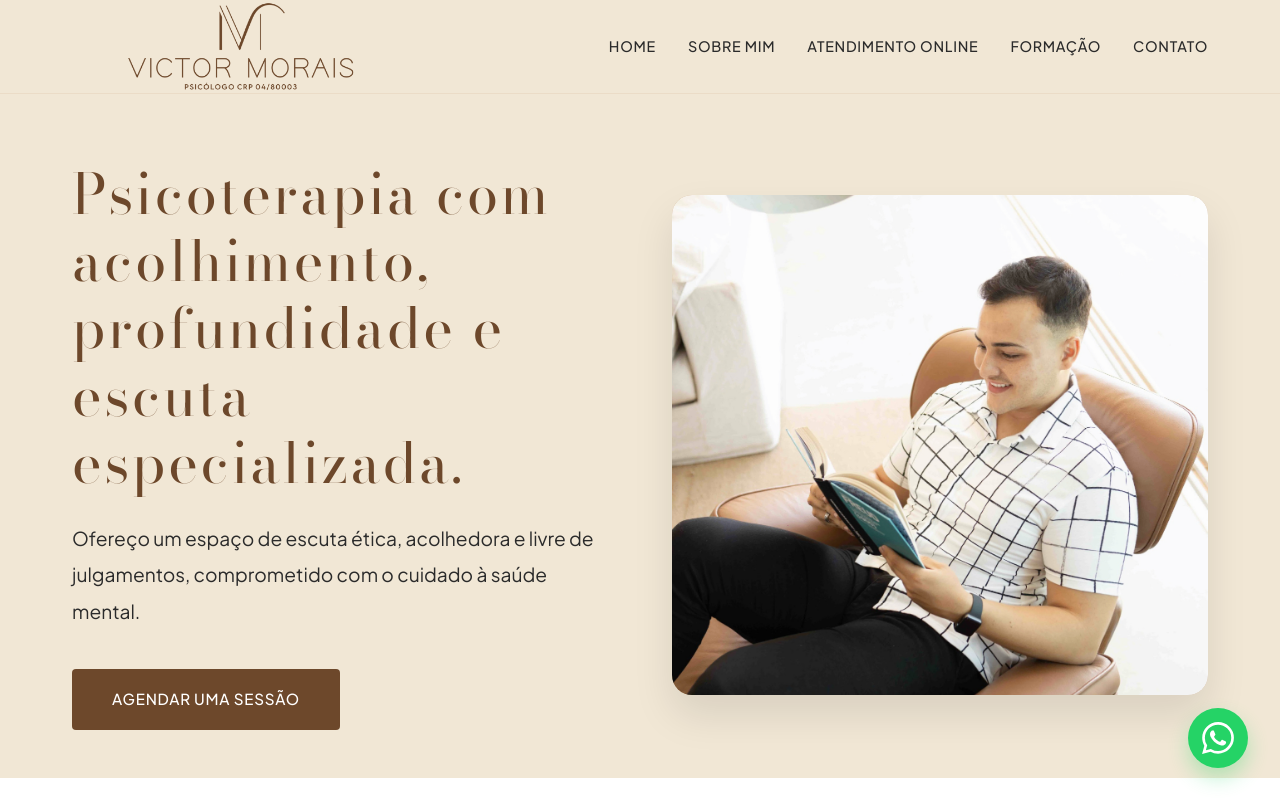
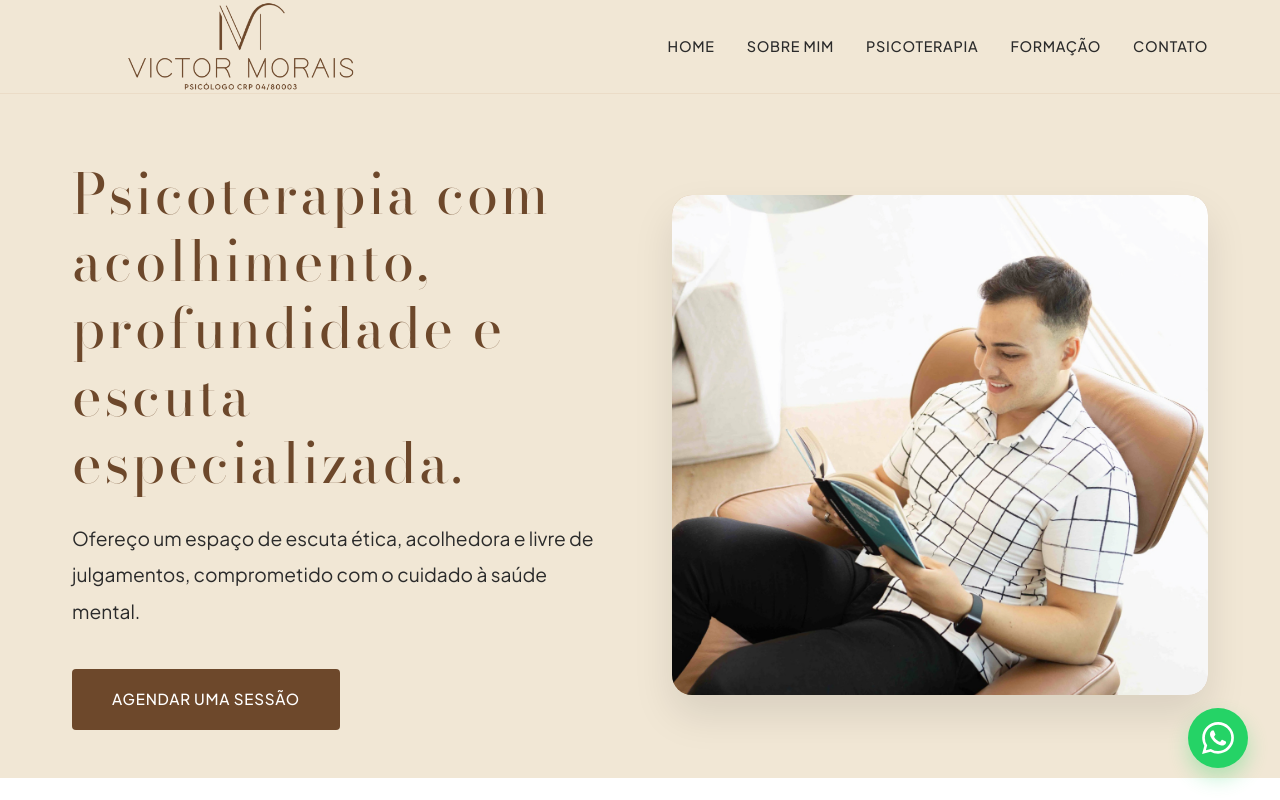
Before and after one commit to joabedev123-alt/Victor-PSC, a React (Vite) app: page / in a window 1280 px wide. Shown: the top 800 px of the page. Built offline with nearby package versions, Linux system fonts and the light colour scheme.

Commit message:
feat: alteracao do nome do link na navbar de Atendimento Online para Psicoterapia

```diff
--- a/src/App.jsx
+++ b/src/App.jsx
@@ -38,7 +38,7 @@ const Header = () => {
         <nav className="nav-links">
           <Link to="/" className="nav-link">Home</Link>
           <Link to="/sobre" className="nav-link">Sobre Mim</Link>
-          <Link to="/psicoterapia" className="nav-link">Atendimento Online</Link>
+          <Link to="/psicoterapia" className="nav-link">Psicoterapia</Link>
           <Link to="/sexologia" className="nav-link">Formação</Link>
           <Link to="/contato" className="nav-link">Contato</Link>
         </nav>
@@ -62,7 +62,7 @@ const Header = () => {
           >
             <Link to="/" onClick={() => setMobileMenuOpen(false)}>Home</Link>
             <Link to="/sobre" onClick={() => setMobileMenuOpen(false)}>Sobre Mim</Link>
-            <Link to="/psicoterapia" onClick={() => setMobileMenuOpen(false)}>Atendimento Online</Link>
+            <Link to="/psicoterapia" onClick={() => setMobileMenuOpen(false)}>Psicoterapia</Link>
             <Link to="/sexologia" onClick={() => setMobileMenuOpen(false)}>Formação</Link>
             <Link to="/contato" onClick={() => setMobileMenuOpen(false)}>Contato</Link>
           </motion.div>
```
